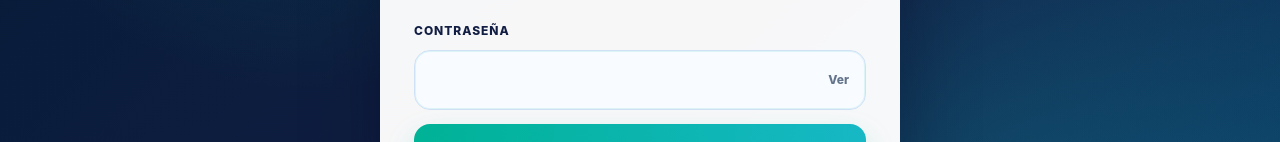
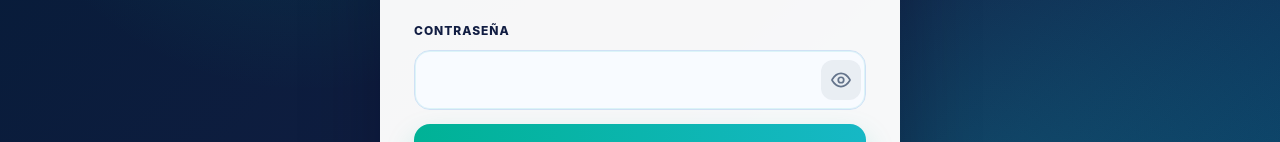
Before and after one commit to lauraizarra/ticket-to-pipeline-dashboard, a Next.js app: page /login in a window 1280 px wide. Shown: the part 380-522 px from the top of the page. Built offline with nearby package versions, Linux system fonts and the light colour scheme.

Commit message:
Replace login password text with eye icon

```diff
--- a/app/login/page.tsx
+++ b/app/login/page.tsx
@@ -136,14 +136,21 @@ const styles: Record<string, CSSProperties> = {
     fontSize: 16,
   },
   ghostButton: {
+    width: 40,
+    height: 40,
     border: 0,
     borderRadius: 12,
-    background: "transparent",
+    background: "rgba(100,116,139,0.10)",
     color: muted,
-    fontSize: 12,
-    fontWeight: 800,
+    display: "grid",
+    placeItems: "center",
     cursor: "pointer",
-    padding: "10px 12px",
+    padding: 0,
+  },
+  eyeIcon: {
+    width: 22,
+    height: 22,
+    display: "block",
   },
   submit: {
     marginTop: 4,
@@ -267,9 +274,40 @@ export default function LoginPage() {
               type="button"
               onClick={() => setShowPassword((current) => !current)}
               aria-label={showPassword ? "Ocultar contraseña" : "Mostrar contraseña"}
+              title={showPassword ? "Ocultar contraseña" : "Mostrar contraseña"}
               style={styles.ghostButton}
             >
-              {showPassword ? "Ocultar" : "Ver"}
+              {showPassword ? (
+                <svg
+                  aria-hidden="true"
+                  viewBox="0 0 24 24"
+                  fill="none"
+                  stroke="currentColor"
+                  strokeWidth="1.9"
+                  strokeLinecap="round"
+                  strokeLinejoin="round"
+                  style={styles.eyeIcon}
+                >
+                  <path d="M3 3l18 18" />
+                  <path d="M10.58 10.58A2 2 0 0 0 13.42 13.42" />
+                  <path d="M9.88 5.09A9.77 9.77 0 0 1 12 4.86c5.25 0 8.75 5.14 9.62 6.54a1.1 1.1 0 0 1 0 1.2 16.7 16.7 0 0 1-2.25 2.82" />
+                  <path d="M6.11 6.11A16.2 16.2 0 0 0 2.38 11.4a1.1 1.1 0 0 0 0 1.2C3.25 14 6.75 19.14 12 19.14a9.68 9.68 0 0 0 4.09-.91" />
+                </svg>
+              ) : (
+                <svg
+                  aria-hidden="true"
+                  viewBox="0 0 24 24"
+                  fill="none"
+                  stroke="currentColor"
+                  strokeWidth="1.9"
+                  strokeLinecap="round"
+                  strokeLinejoin="round"
+                  style={styles.eyeIcon}
+                >
+                  <path d="M2.38 11.4C3.25 10 6.75 4.86 12 4.86S20.75 10 21.62 11.4a1.1 1.1 0 0 1 0 1.2C20.75 14 17.25 19.14 12 19.14S3.25 14 2.38 12.6a1.1 1.1 0 0 1 0-1.2Z" />
+                  <circle cx="12" cy="12" r="3" />
+                </svg>
+              )}
             </button>
           </div>
 
```
